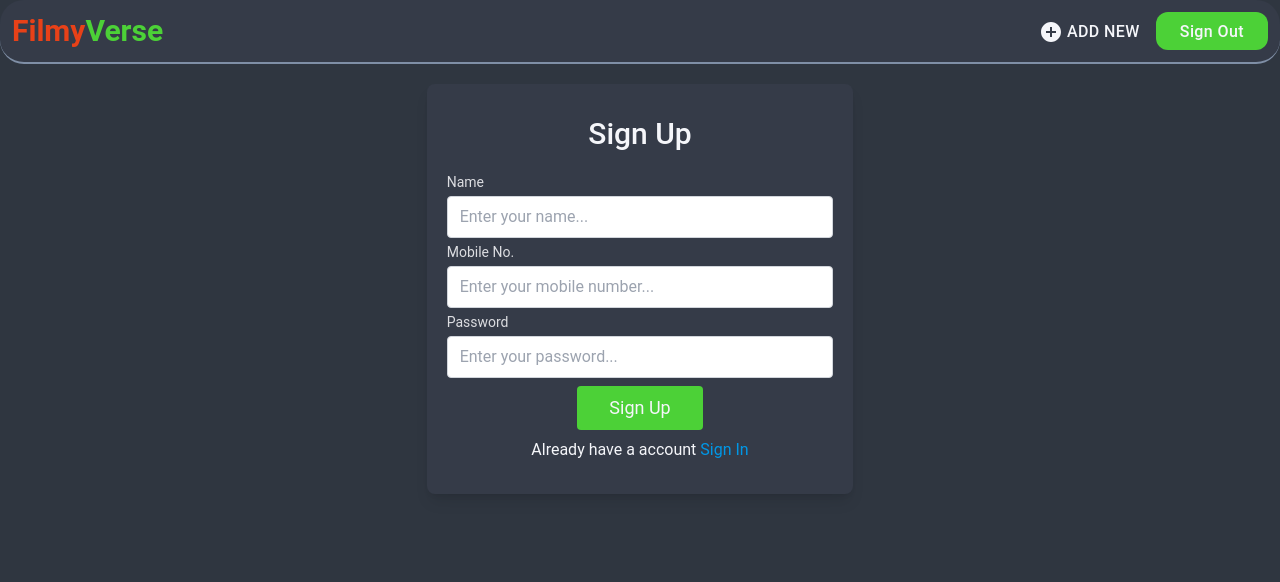
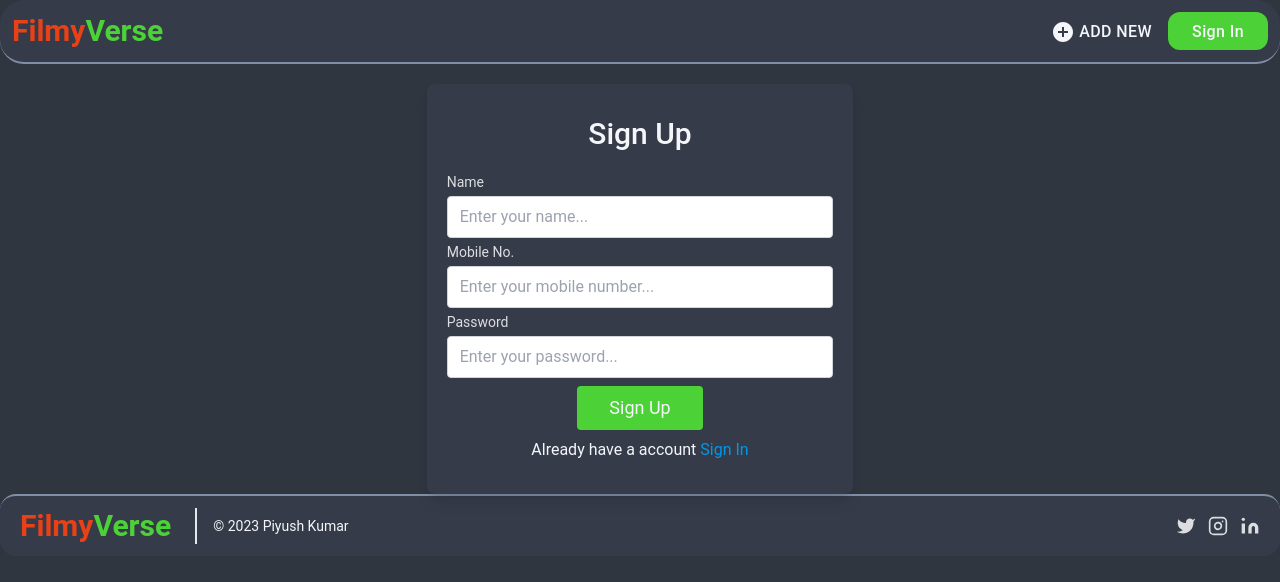
Before and after one commit to piyushkumarg/filmyverse, a React (Create React App) app: page /signup in a window 1280 px wide. Shown: the top 582 px of the page. Built offline with nearby package versions, Linux system fonts and the light colour scheme.

Commit message:
footer addded

```diff
--- a/src/App.js
+++ b/src/App.js
@@ -7,6 +7,7 @@ import Signin from "./components/Signin";
 import Signup from "./components/Signup";
 import { createContext } from "react";
 import { useState } from "react";
+import Footer from "./components/Footer";
 
 const Appstate = createContext();
 
@@ -25,6 +26,7 @@ function App() {
           <Route path="/signin" element={<Signin />} />
           <Route path="/signup" element={<Signup />} />
         </Routes>
+        <Footer />
       </div>
     </Appstate.Provider>
   );
--- /dev/null
+++ b/src/components/Footer.js
@@ -0,0 +1,76 @@
+import React from "react";
+import { Link } from "react-router-dom";
+
+const Footer = () => {
+  return (
+    <div className=" p-3 border-t-2 w-full border-[#7f8fa6] rounded-2xl text-[#f5f6fa] body-font bg-[#353b48]  flex items-center sm:flex-row flex-col">
+      <Link to={"/"}>
+        <span className="text-[#e84118] text-xl md:text-3xl m- font-bold mx-2 ">
+          Filmy<span className="text-[#4cd137]">Verse</span>
+        </span>
+      </Link>
+      <p className="text-sm  sm:ml-4 sm:pl-4 sm:border-l-2 sm:border-gray-200 sm:py-2 sm:mt-0 mt-4">
+        © 2023 Piyush Kumar
+      </p>
+      <span className="inline-flex sm:ml-auto sm:mt-0 mt-4 justify-center sm:justify-start">
+        <a
+          href="https://www.twitter.com/piyushkumarreal/"
+          target="_blank"
+          className="ml-3 text-[#dcdde1] cursor-pointer hover:text-[#00a8ff] delay-200 "
+        >
+          <svg
+            fill="currentColor"
+            stroke-linecap="round"
+            stroke-linejoin="round"
+            stroke-width="2"
+            className="w-5 h-5"
+            viewBox="0 0 24 24"
+          >
+            <path d="M23 3a10.9 10.9 0 01-3.14 1.53 4.48 4.48 0 00-7.86 3v1A10.66 10.66 0 013 4s-4 9 5 13a11.64 11.64 0 01-7 2c9 5 20 0 20-11.5a4.5 4.5 0 00-.08-.83A7.72 7.72 0 0023 3z"></path>
+          </svg>
+        </a>
+        <a
+          href="https://www.instagram.com/piyushkumarreal/"
+          target="_blank"
+          className="ml-3 text-[#dcdde1] cursor-pointer hover:text-[#e84118] delay-200"
+        >
+          <svg
+            fill="none"
+            stroke="currentColor"
+            stroke-linecap="round"
+            stroke-linejoin="round"
+            stroke-width="2"
+            className="w-5 h-5"
+            viewBox="0 0 24 24"
+          >
+            <rect width="20" height="20" x="2" y="2" rx="5" ry="5"></rect>
+            <path d="M16 11.37A4 4 0 1112.63 8 4 4 0 0116 11.37zm1.5-4.87h.01"></path>
+          </svg>
+        </a>
+        <a
+          href="https://www.linkedin.com/in/piyush-kumarg/"
+          target="_blank"
+          className="ml-3 text-[#dcdde1] cursor-pointer mx-2 hover:text-[#00a8ff] delay-200"
+        >
+          <svg
+            fill="currentColor"
+            stroke="currentColor"
+            stroke-linecap="round"
+            stroke-linejoin="round"
+            stroke-width="0"
+            className="w-5 h-5"
+            viewBox="0 0 24 24"
+          >
+            <path
+              stroke="none"
+              d="M16 8a6 6 0 016 6v7h-4v-7a2 2 0 00-2-2 2 2 0 00-2 2v7h-4v-7a6 6 0 016-6zM2 9h4v12H2z"
+            ></path>
+            <circle cx="4" cy="4" r="2" stroke="none"></circle>
+          </svg>
+        </a>
+      </span>
+    </div>
+  );
+};
+
+export default Footer;
--- a/src/components/Header.js
+++ b/src/components/Header.js
@@ -27,22 +27,22 @@ const Header = () => {
           </div>
         </Link>
 
-        {useAppstate.login ? (
+        {useAppstate.signin ? (
+          <Link to={"/"}>
+            <div className="  bg-[#4cd137] border-0 px-1 md:px-4 focus:outline-none hover:bg-[#44bd32] rounded-xl ml-2">
+              <Button>
+                <span className="text-[#f5f6fa] text-sm md:text-base font-medium capitalize">
+                  Sign Out
+                </span>
+              </Button>
+            </div>
+          </Link>
+        ) : (
           <Link to={"/signin"}>
             <div className="  bg-[#4cd137] border-0 px-1 md:px-4 focus:outline-none hover:bg-[#44bd32] rounded-xl ml-2">
               <Button>
                 <span className="text-[#f5f6fa] text-sm md:text-base font-medium capitalize">
                   Sign In
-                </span>
-              </Button>
-            </div>
-          </Link>
-        ) : (
-          <Link to={"/"}>
-            <div className="  bg-[#4cd137] border-0 px-1 md:px-4 focus:outline-none hover:bg-[#44bd32] rounded-xl ml-2">
-              <Button>
-                <span className="text-[#f5f6fa] text-sm md:text-base font-medium capitalize">
-                  Sign Out
                 </span>
               </Button>
             </div>
```
